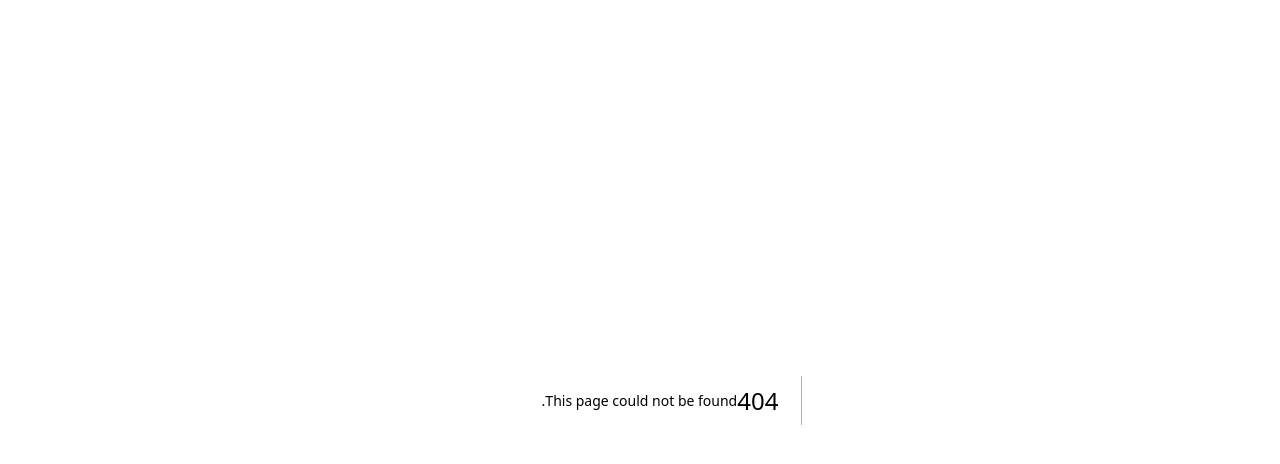
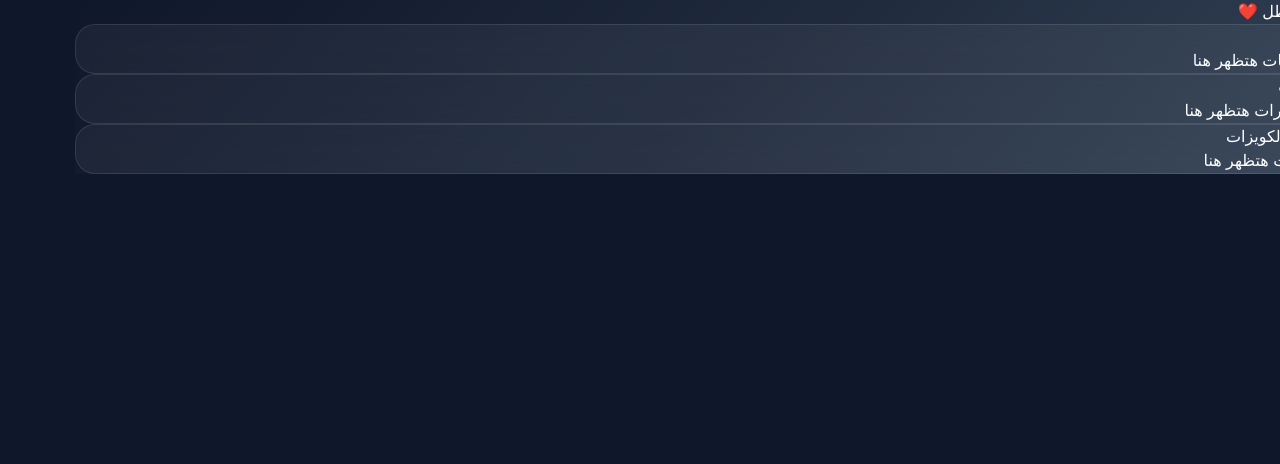
Before and after one commit to anaspop5132-commits/Mostafa-academy-, a Next.js app in the folder client/: page /student in a window 1280 px wide. Before the commit this address had no page. Shown: the top 464 px of the page. Built offline with nearby package versions, Linux system fonts and the light colour scheme.

Commit message:
Create StudentDashboard component for student page

```diff
--- /dev/null
+++ b/client/app/student/page.tsx
@@ -0,0 +1,40 @@
+export default function StudentDashboard(){
+
+return(
+
+<div className="gradient min-h-screen p-10">
+
+<h1 className="text-4xl font-bold">
+أهلاً بك يا بطل ❤️
+</h1>
+
+<div className="grid lg:grid-cols-3 gap-6 mt-10">
+
+<div className="card p-6">
+<h2 className="text-2xl">الكورسات</h2>
+<p className="text-gray-400 mt-3">
+كل الكورسات هتظهر هنا
+</p>
+</div>
+
+<div className="card p-6">
+<h2 className="text-2xl">المحاضرات</h2>
+<p className="text-gray-400 mt-3">
+كل المحاضرات هتظهر هنا
+</p>
+</div>
+
+<div className="card p-6">
+<h2 className="text-2xl">الواجبات والكويزات</h2>
+<p className="text-gray-400 mt-3">
+كل الواجبات هتظهر هنا
+</p>
+</div>
+
+</div>
+
+</div>
+
+)
+
+}
```
